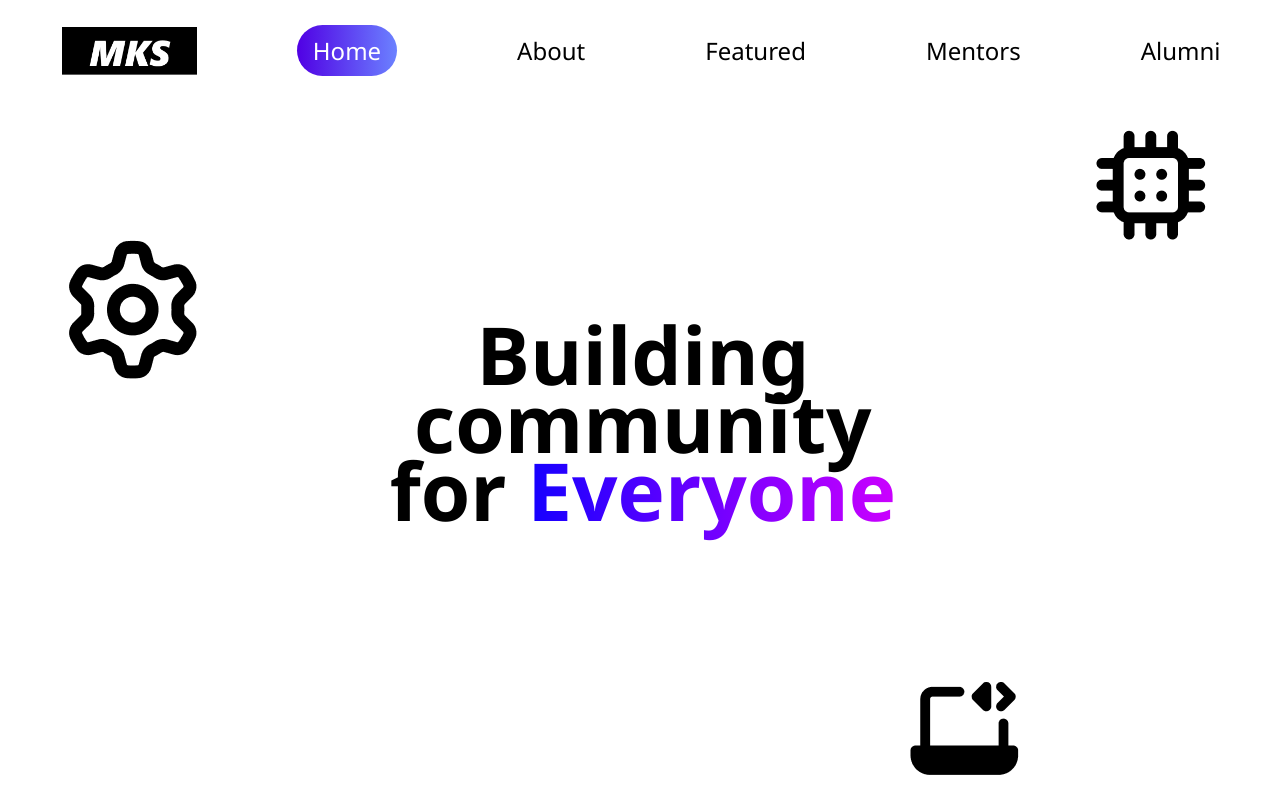
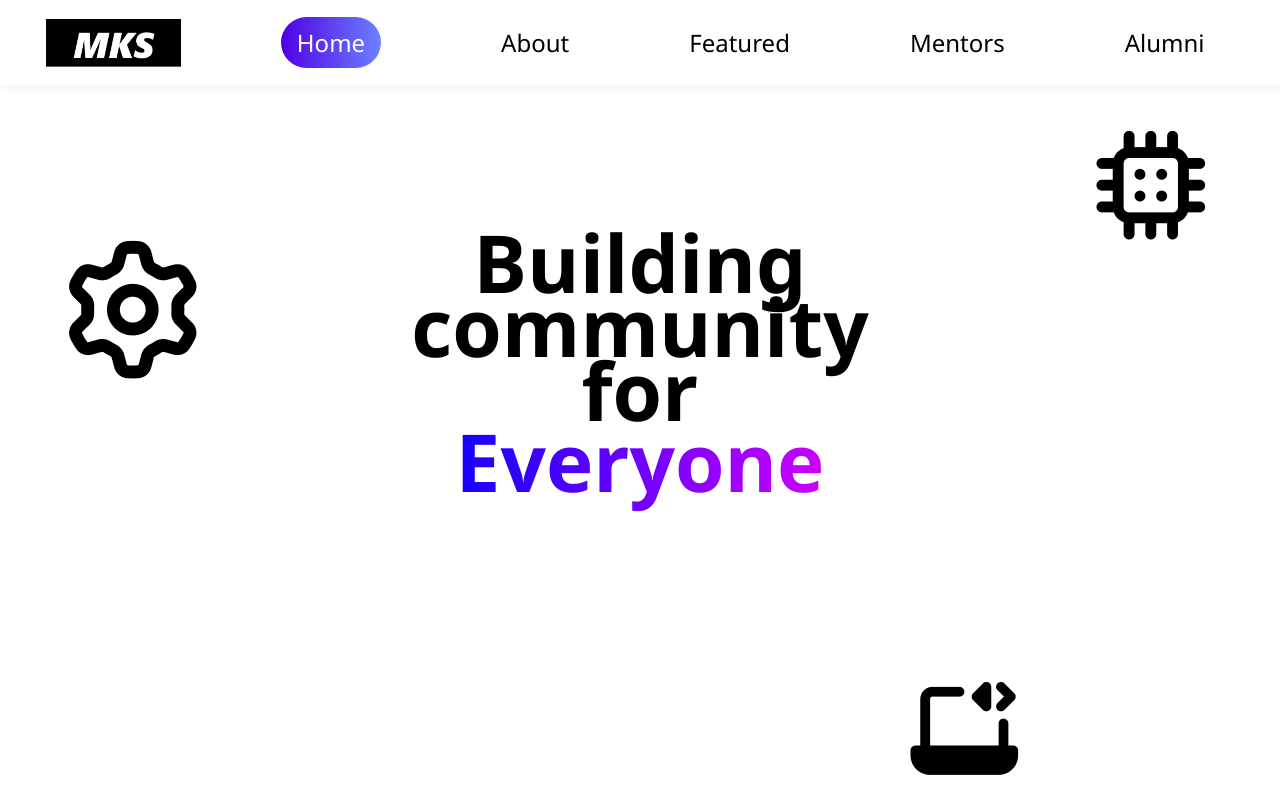
Before and after one commit to ju-makerspace/mks-website, a React (Create React App) app in the folder frontend/: page / in a window 1280 px wide. Shown: the top 800 px of the page. Built offline with nearby package versions, Linux system fonts and the light colour scheme; the HTML template or start-up script is replaced by a standard one.

Commit message:
New updates in Navbar & other components

```diff
--- a/frontend/src/components/featured/Featured.js
+++ b/frontend/src/components/featured/Featured.js
@@ -1,6 +1,7 @@
 import '../../styles/desktop/featured/Featured.css';
 import Collab from './Collab';
 import Covid from './Covid';
+import Inologue from './Inologue';
 import SocialDistance from './SocialDistance';
 
 const Featured = () => {
@@ -13,6 +14,7 @@ const Featured = () => {
                 <Covid />
                 <SocialDistance />
                 <Collab />
+                <Inologue />
             </section>
         </div>
     );
--- /dev/null
+++ b/frontend/src/components/featured/Inologue.js
@@ -0,0 +1,30 @@
+import React from 'react';
+
+const Inologue = () => {
+    return (
+        <div className='featured'>
+            <h1 className='featured_title'>
+                Social Distance Badge & Face Mask Detector
+            </h1>
+            <p className='featured_desc featured-item'>
+                <b>Amid Covid Pandemic</b> in month of April 2021, JU Maker
+                Space students have made two significant innovations to solve
+                the problem of social distancing and wearing a mask namely{' '}
+                <b> Social Distance Badge & Face Mask Detector</b>. This work
+                was much-admiredand published in Rajasthan Patrika Newspaper and
+                run in various National News Channel Like{' '}
+                <b>ABP News, News Nation, News 18 and ETV India</b>.
+            </p>
+            <div className='featured-item'>
+                <div className='featured-collab'>
+                    <img
+                        width={500}
+                        src='https://jecrcuniversity.edu.in/umakerspace12345/Page-12-Image-16.jpg'
+                    />
+                </div>
+            </div>
+        </div>
+    );
+};
+
+export default Inologue;
--- a/frontend/src/styles/desktop/About.css
+++ b/frontend/src/styles/desktop/About.css
@@ -13,7 +13,7 @@
     font-size: 50px;
     line-height: 85%;
 
-    margin-top: 5rem;
+    margin-top: 25vh;
 }
 
 .about-heading>span {
--- a/frontend/src/styles/desktop/Alumni.css
+++ b/frontend/src/styles/desktop/Alumni.css
@@ -18,7 +18,7 @@ a {
     font-size: 50px;
     line-height: 85%;
 
-    margin-top: 3rem;
+    margin-top: 25vh;
 }
 
 .alumni-card {
--- a/frontend/src/styles/desktop/Footer.css
+++ b/frontend/src/styles/desktop/Footer.css
@@ -1,6 +1,6 @@
 /* Footer CSS */
 .footer {
-  position: absolute;
+  /* position: absolute; */
   top: 200rem;
   bottom: 0;
   width: 100vw;
--- a/frontend/src/styles/desktop/Mentors.css
+++ b/frontend/src/styles/desktop/Mentors.css
@@ -13,7 +13,7 @@
     font-size: 50px;
     line-height: 85%;
 
-    margin-top: 3rem;
+    margin-top: 25vh;
 }
 
 .mentor-card {
--- a/frontend/src/styles/desktop/Navbar.css
+++ b/frontend/src/styles/desktop/Navbar.css
@@ -4,7 +4,20 @@ navbar {
     justify-content: space-between;
     align-items: center;
     font-size: large;
-    margin: 1rem 0.5rem 1rem 2rem;
+    margin: 0rem 0.5rem 1rem 0rem;
+    padding: 0.5rem 1rem;
+    position: fixed;
+    /* background: white; */
+    /* border: 2px solid black; */
+    width: 100vw;
+
+    background: rgba(255, 255, 255, 0.7);
+    box-shadow: 0px 2px 10px 1px rgba(0, 0, 0, 0.05);
+    backdrop-filter: blur(10px);
+    /* border-radius: 10px; */
+    /* border: 1px solid rgba(255, 255, 255, 0.18); */
+
+    z-index: 999;
 }
 
 navbar ul {
--- a/frontend/src/styles/desktop/featured/Featured.css
+++ b/frontend/src/styles/desktop/featured/Featured.css
@@ -13,7 +13,7 @@
     font-size: 50px;
     line-height: 85%;
 
-    margin-top: 5rem;
+    margin-top: 25vh;
 }
 
 .featured-heading>span {
--- a/frontend/src/styles/desktop/home/Hero.css
+++ b/frontend/src/styles/desktop/home/Hero.css
@@ -1,22 +1,31 @@
 /* hero CSS */
 .hero {
-  width: 98%;
-  height: 716.11px;
-  margin-left: 30px;
+  /* width: 98%; */
+  /* height: 716.11px; */
+  display: flex;
+  justify-content: center;
+  align-items: center;
+  margin: auto;
 }
 
 .hero-text {
-  position: absolute;
-  left: 30.39%;
+  /* position: absolute; */
+  /* left: 30.39%;
+  top: 40%;
   right: 29.94%;
-  top: 40%;
-  bottom: 31.77%;
+  bottom: 31.77%; */
+  display: flex;
+  flex-direction: column;
+  justify-content: center;
+  align-items: center;
+  margin: 18% 30%;
+
 
   font-family: 'Segoe UI';
   font-style: normal;
   font-weight: 900;
   font-size: 80px;
-  line-height: 85%;
+  line-height: 80%;
   /* or 68px */
 
   text-align: center;
@@ -24,6 +33,10 @@
   color: #000000;
 }
 
+.hero-text > span {
+  line-height: normal;
+  margin-top: -1rem;
+}
 .hero-text .grad1 {
   background: var(--grad1);
   background-clip: text;
```
